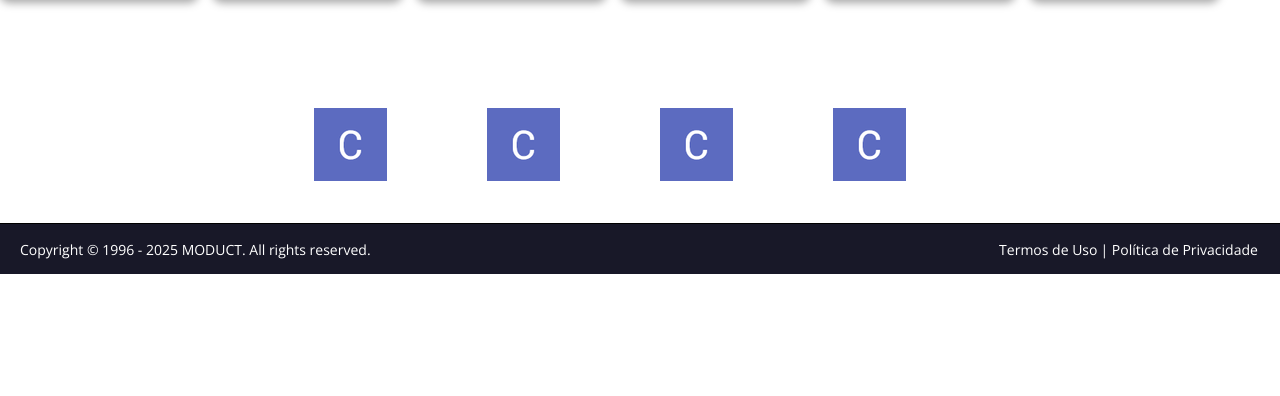
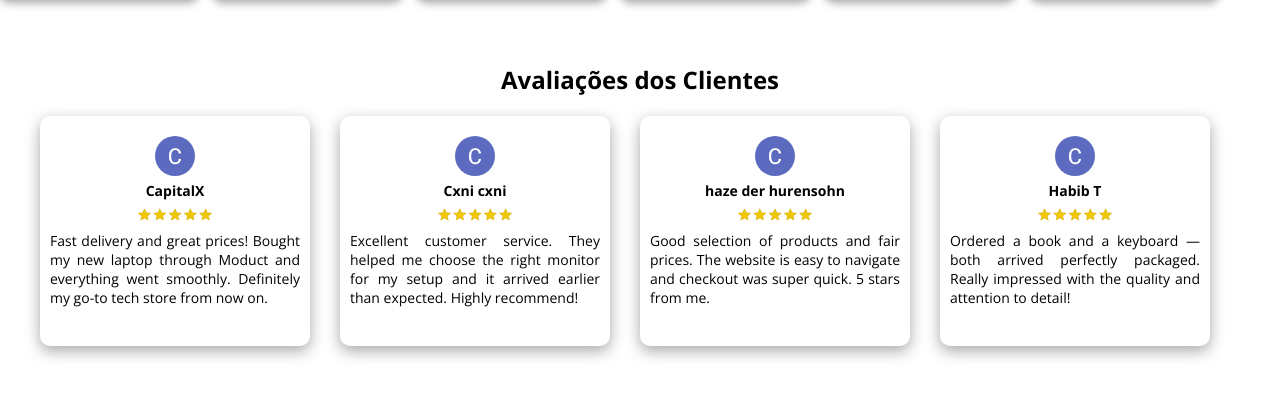
Before and after one commit to RandomVapeUser/Website, a plain HTML site: page docs/index.html in a window 1280 px wide. Shown: the part 1891-2287 px from the top of the page. Before the commit the page ends 2165 px from the top, so only its background shows below. Drawn offline with nearby package versions, Linux system fonts and the light colour scheme.

Commit message:
finished homepage and computadores

```diff
--- a/Css/homepage.css
+++ b/Css/homepage.css
@@ -333,23 +333,66 @@ body {
 }
 
 /* Reviews */
-.reviews {
-
-}
-
 .reviews ul {
     list-style: none;
     display: flex;
     justify-content: center;
+    padding: 0;
+    margin-bottom: 80px;
 }
 
 .reviews ul li {
-    margin-right: 100px;
+    display: flex;
+    flex-direction: column;
+    width: 250px;
+    height: 210px;
+    padding: 10px;
+    margin-right: 30px;
+    border-radius: 10px;
+    align-items: center;
+    box-shadow: rgba(0, 0, 0, 0.35) 0px 5px 15px;
 }
 
-.reviews ul li div img {
+/* Review and Name */
+.reviews ul li div {
+    display:  flex;
+    flex-direction: column;
+    position: relative;
+    align-items: center;
+    width: 100%;
+    height: 50px;
+}
+
+/* Profile Picture */
+.reviews > ul > li > img {
+    display: inline-block;
     height: 40px;
-    border-radius: 9999px;
+    width: 40px;
+    margin-top: 10px;
+    border-radius: 99px;
+    margin-bottom: 5px;
+}
+
+.reviews > ul > li > div > img {
+    display: block;
+    width: 80px;
+    height: auto;
+    margin-top: 4px;
+}
+
+.reviews ul li div h4 {
+    margin: 0;
+    font-size: 14px;
+    font-weight: bold;
+}
+
+.reviews ul li p {
+    text-align: justify;
+    width: 100%;
+    height: 100%;
+    margin-top: 8px;
+    font-size: 14px;
+    margin-top: 8px;
 }
 
 /* Footer */
@@ -397,6 +440,10 @@ body {
     margin-right: 25px;
 }
 
+#treviews {
+    display: flex;
+    justify-content: center;
+}
 #bh {
     font-size: 23px;
     font-weight: 400;
--- a/docs/index.html
+++ b/docs/index.html
@@ -195,39 +195,40 @@
                 </ul>
             </div>
 
+            <h2 id="treviews">Avaliações dos Clientes</h2>
             <div class="reviews">
                 <ul>
                     <li>
+                        <img src="../Assets/homepage/review_1.png">
                         <div>
-                            <img>
+                            <h4>CapitalX</h4>
+                            <img src="../Assets/homepage/rating_1.png">
                         </div>
-                        <img src="../Assets/homepage/review_1.png">
-                        <h4></h4>
-                        <p></p>
+                        <p>Fast delivery and great prices! Bought my new laptop through Moduct and everything went smoothly. Definitely my go-to tech store from now on.</p>
                     </li>
                     <li>
+                        <img src="../Assets/homepage/review_1.png">
                         <div>
-                            <img>
+                            <h4>Cxni cxni</h4>
+                            <img src="../Assets/homepage/rating_1.png">
                         </div>
-                        <img src="../Assets/homepage/review_1.png">
-                        <h4></h4>
-                        <p></p>
+                        <p>Excellent customer service. They helped me choose the right monitor for my setup and it arrived earlier than expected. Highly recommend!</p>
                     </li>
                     <li>
+                        <img src="../Assets/homepage/review_1.png">
                         <div>
-                            <img>
+                            <h4>haze der hurensohn</h4>
+                            <img src="../Assets/homepage/rating_1.png">
                         </div>
-                        <img src="../Assets/homepage/review_1.png">
-                        <h4></h4>
-                        <p></p>
+                        <p>Good selection of products and fair prices. The website is easy to navigate and checkout was super quick. 5 stars from me.</p>
                     </li>
                     <li>
+                        <img src="../Assets/homepage/review_1.png">
                         <div>
-                            <img>
+                            <h4>Habib T</h4>
+                            <img src="../Assets/homepage/rating_1.png">
                         </div>
-                        <img src="../Assets/homepage/review_1.png">
-                        <h4></h4>
-                        <p></p>
+                        <p>Ordered a book and a keyboard — both arrived perfectly packaged. Really impressed with the quality and attention to detail!</p>
                     </li>
                 </ul>
             </div>
```
Also changed, not shown: Assets/homepage/rating_1.png (added), Assets/homepage/rcomputador_1.png (added).
